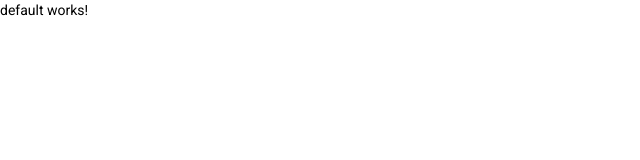
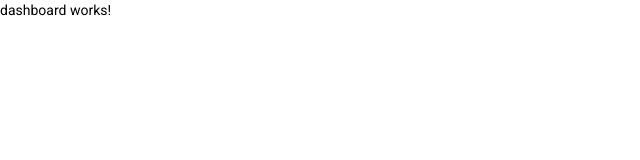
Before and after one commit to robin8a/dashboardWorld, an Angular app: page / in a window 1280 px wide. Shown: the top 160 px of the page, without its empty margins (0-640 px from the left). Built offline with nearby package versions, Linux system fonts and the light colour scheme.

Commit message:
Default module as root page including route-outlet

```diff
--- a/src/app/layouts/default/default.component.html
+++ b/src/app/layouts/default/default.component.html
@@ -1 +1 @@
-<p>default works!</p>
+<router-outlet></router-outlet>
--- a/src/app/layouts/default/default.module.ts
+++ b/src/app/layouts/default/default.module.ts
@@ -2,7 +2,7 @@ import { NgModule } from '@angular/core';
 import { CommonModule } from '@angular/common';
 import { DefaultComponent } from '../../layouts/default/default.component';
 import { DashboardComponent } from '../../modules/dashboard/dashboard.component';
-
+import { RouterModule } from '@angular/router';
 
 
 
@@ -12,7 +12,8 @@ import { DashboardComponent } from '../../modules/dashboard/dashboard.component'
     DashboardComponent
   ],
   imports: [
-    CommonModule
+    CommonModule,
+    RouterModule
   ]
 })
 export class DefaultModule { }
```
